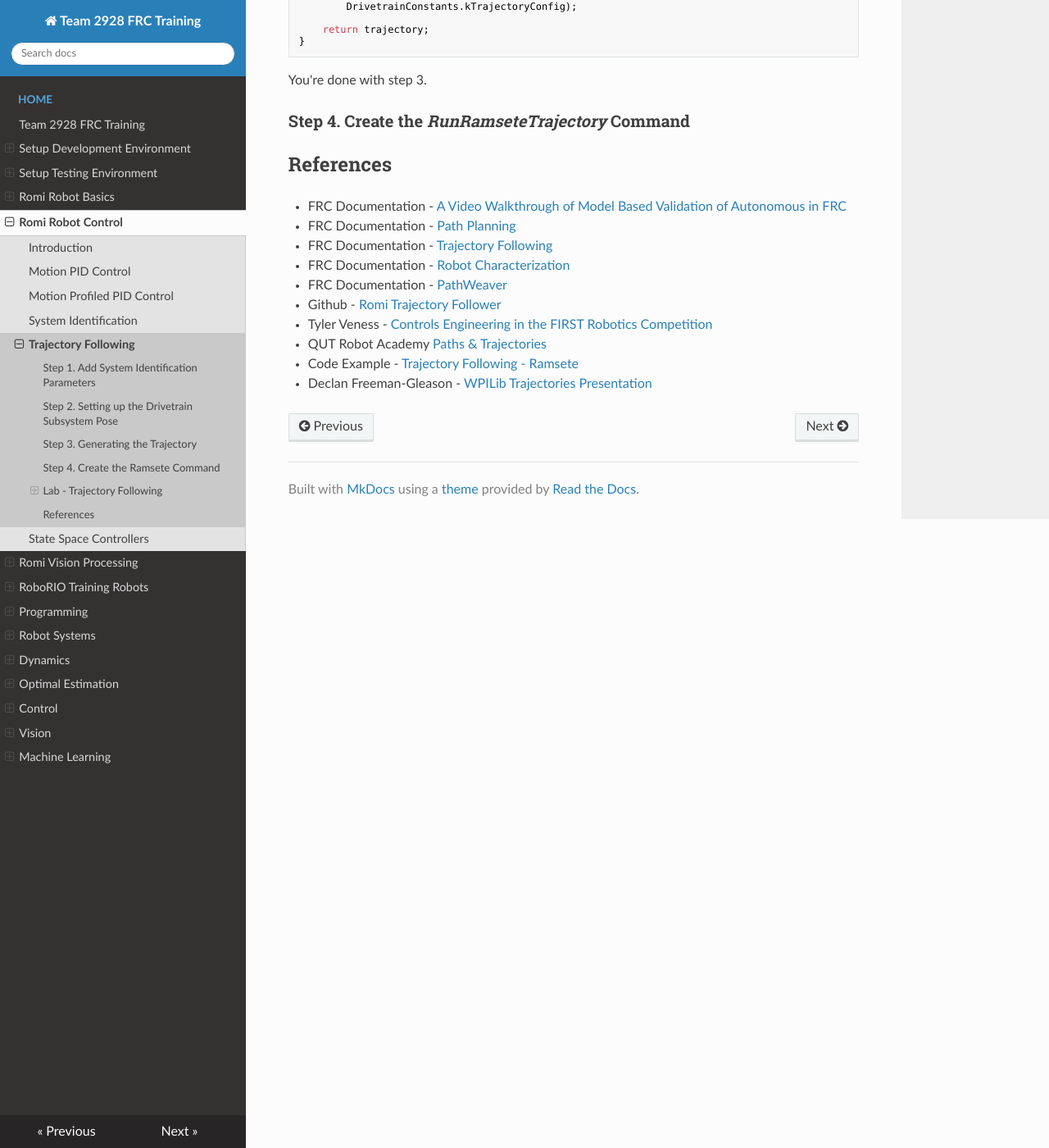
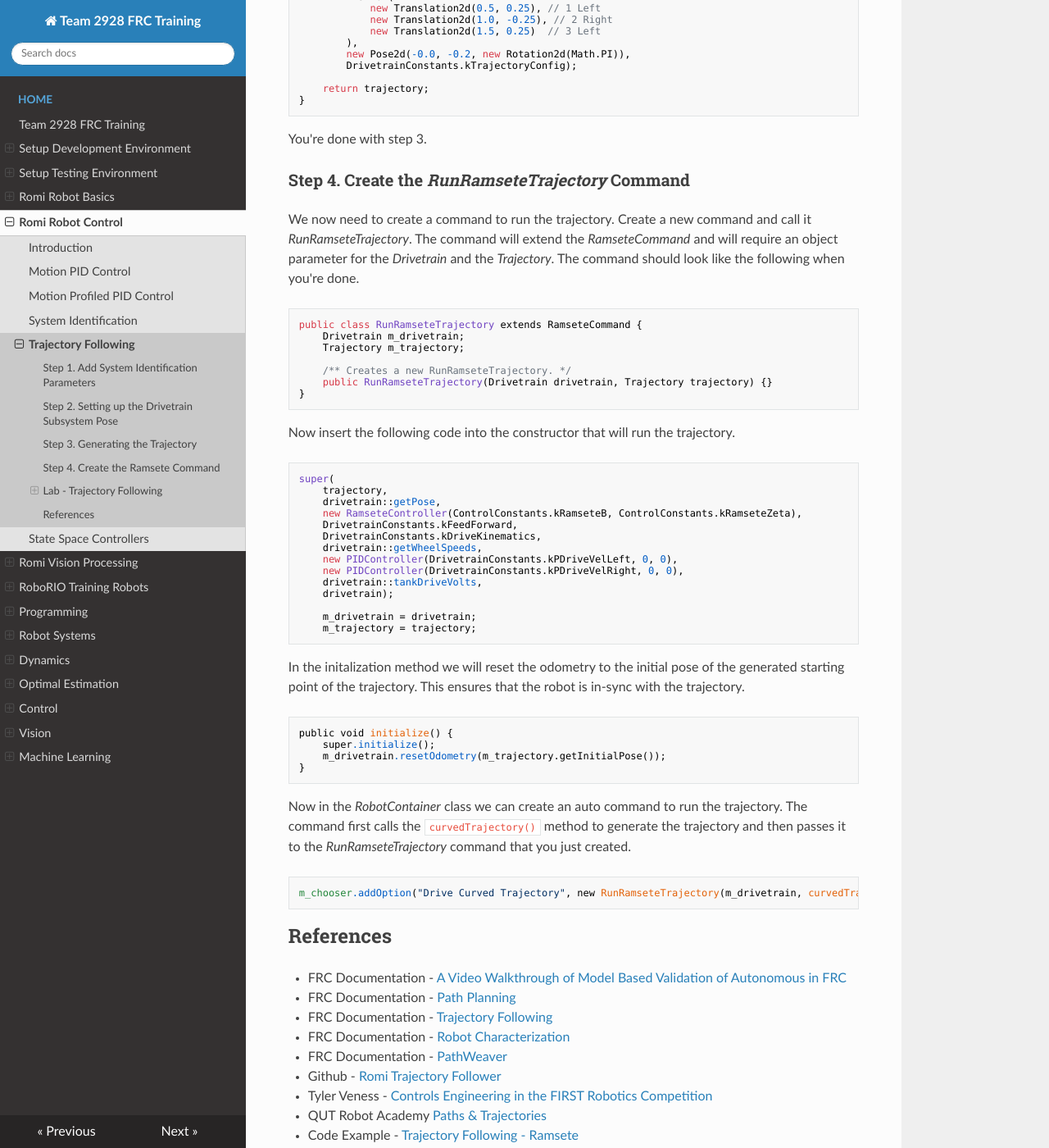
Before and after one commit to FRC-2928/FRC-Programmer-Training, an MkDocs documentation site: the page built from docs/Romi/Control/romiTrajectory.md, in a window 1280 px wide and 1400 px high, scrolled down 6889 px. Shown: the whole window at 82% size. Built offline with MkDocs 1.6.1, drawn with Linux system fonts in a browser that asks for light colours; nearby versions of some CDN libraries; some of the changed text lies outside the part shown.

Commit message:
Worked on trajectory doc

```diff
--- a/docs/Romi/Control/romiTrajectory.md
+++ b/docs/Romi/Control/romiTrajectory.md
@@ -140,8 +140,8 @@ In this task we'll check that we have all of the odometry components in order to
 
 When you have confirmed that you have the methods in your code you're done with step 2.
 
-### Step 3. Create a Trajectory
-To create the trajectory first add the voltage constraints to the *Constants* file.
+### Step 3. Generate a Trajectory
+In order to generate a trajectory we need to know trackwidth of the drivetrain together with its maximum speed and acceleration.  This information gets fed into the *TrajectoryGenerator* as a *TrajectoryConfig* so as it can compute velocities at each point of the trajectory. Add the voltage constraints to the *Constants* file.
 
     // Voltage constraints
     public static final DifferentialDriveVoltageConstraint kAutoVoltageConstraint =
@@ -181,6 +181,44 @@ Now we can create our trajectory. The example below will drive a curved path and
 You're done with step 3.
 
 ### Step 4. Create the *RunRamseteTrajectory* Command
+We now need to create a command to run the trajectory.  Create a new command and call it *RunRamseteTrajectory*.  The command will extend the *RamseteCommand* and will require an object parameter for the *Drivetrain* and the *Trajectory*.  The command should look like the following when you're done.
+
+    public class RunRamseteTrajectory extends RamseteCommand {
+        Drivetrain m_drivetrain;
+        Trajectory m_trajectory;
+
+        /** Creates a new RunRamseteTrajectory. */
+        public RunRamseteTrajectory(Drivetrain drivetrain, Trajectory trajectory) {}
+    }
+
+Now insert the following code into the constructor that will run the trajectory.
+
+    super(
+        trajectory,
+        drivetrain::getPose,
+        new RamseteController(ControlConstants.kRamseteB, ControlConstants.kRamseteZeta),
+        DrivetrainConstants.kFeedForward,
+        DrivetrainConstants.kDriveKinematics,
+        drivetrain::getWheelSpeeds,
+        new PIDController(DrivetrainConstants.kPDriveVelLeft, 0, 0),
+        new PIDController(DrivetrainConstants.kPDriveVelRight, 0, 0),
+        drivetrain::tankDriveVolts,
+        drivetrain);
+
+        m_drivetrain = drivetrain;
+        m_trajectory = trajectory;
+
+In the initalization method we will reset the odometry to the initial pose of the generated starting point of the trajectory.  This ensures that the robot is in-sync with the trajectory.
+
+    public void initialize() {
+        super.initialize();
+        m_drivetrain.resetOdometry(m_trajectory.getInitialPose());
+    }
+
+Now in the *RobotContainer* class we can create an auto command to run the trajectory.  The command first calls the `curvedTrajectory()` method to generate the trajectory and then passes it to the *RunRamseteTrajectory* command that you just created.
+
+    m_chooser.addOption("Drive Curved Trajectory", new RunRamseteTrajectory(m_drivetrain, curvedTrajectory()));
+
 
 
 ## References
--- a/mkdocs.yml
+++ b/mkdocs.yml
@@ -48,7 +48,7 @@ nav:
             - RoboRIO/pneumatics.md
             - RoboRIO/motorControl.md
             - RoboRIO/pathWeaver.md
-            - RoboRIO/limelight.md
+            - RoboRIO/roboRIOSimulation.md
 
         - 'Programming':
             - Programming/introProgramming.md
@@ -85,6 +85,7 @@ nav:
             - Concepts/Control/LQR.md
         - 'Vision':
             - Vision/introVision.md
+            - Vision/limelight.md
         - 'Machine Learning':
             - MachineLearning/MLIndex.md
             - MachineLearning/MLProcessImages.md
```
Also changed, not shown: docs/RoboRIO/motorControl.md (+31 -8 lines), docs/RoboRIO/pathWeaver.md (+11 -5 lines), docs/RoboRIO/robiRIOSimulation.md (added, +36 -0 lines), docs/Vision/limelight.md (renamed from docs/RoboRIO/limelight.md), docs/images/FRCTools/FRCTools.038.jpeg (added).
